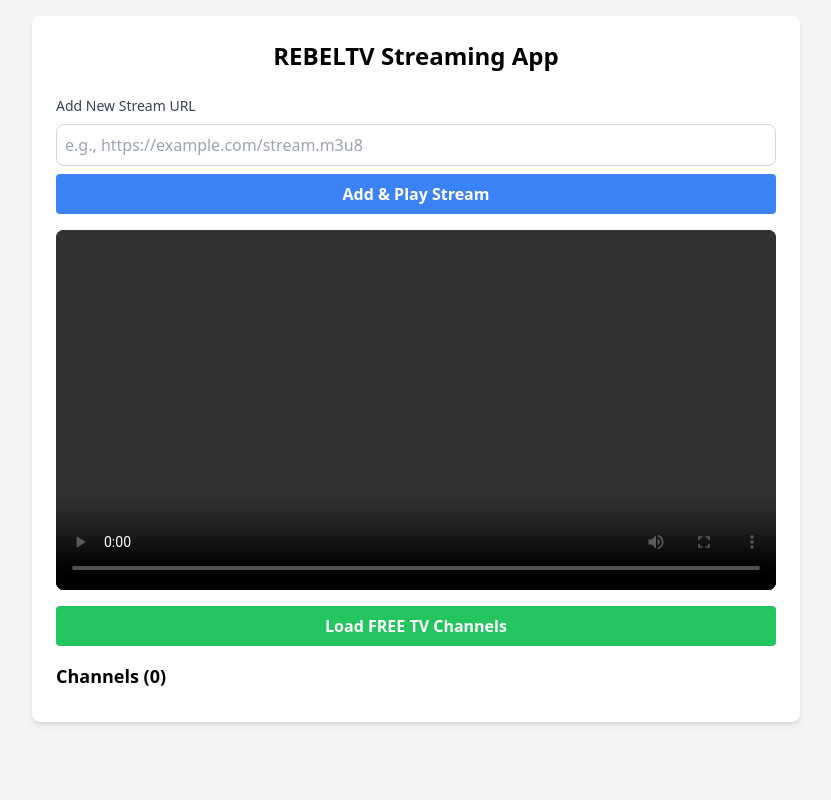
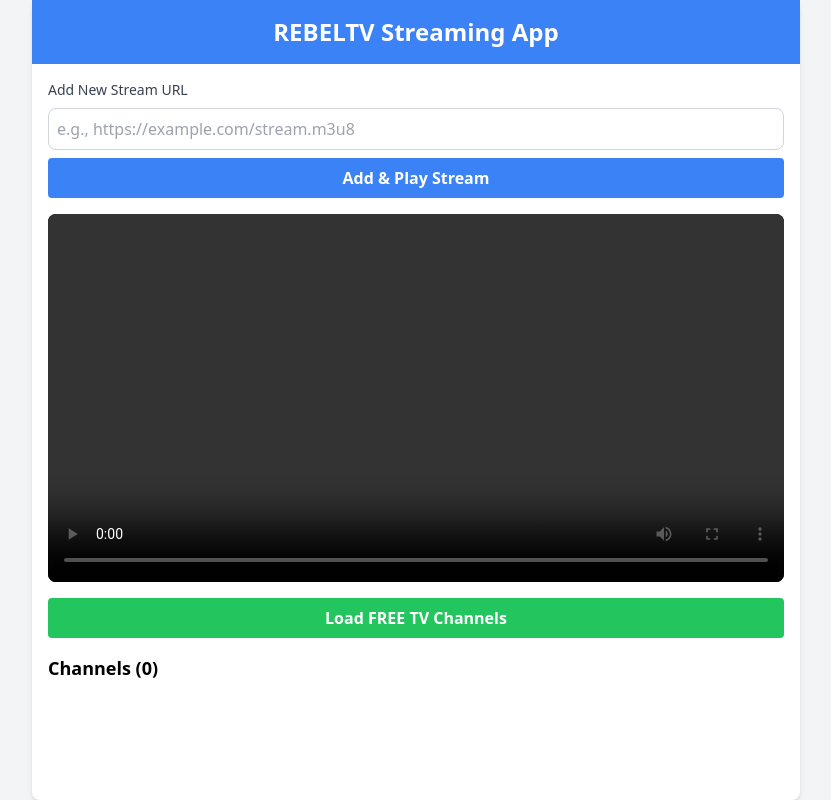
Before and after one commit to AllanKayz/rebeltv, a plain HTML site: page index.html in a window 1280 px wide. Shown: the whole page, without its empty margins (224-1055 px from the left). Drawn offline with nearby package versions, Linux system fonts and the light colour scheme.

Commit message:
Update index.html

```diff
--- a/index.html
+++ b/index.html
@@ -1,4 +1,3 @@
-
 <!DOCTYPE html>
 <html lang="en">
 <head>
@@ -7,11 +6,40 @@
   <title>REBELTV Streaming App</title>
   <script src="https://cdn.tailwindcss.com"></script>
   <script src="https://cdn.jsdelivr.net/npm/hls.js@latest"></script>
+  <style>
+    /* Ensure the app takes full screen height */
+    html, body {
+      height: 100%;
+      margin: 0;
+    }
+
+    /* Custom styling for the container to fit the screen */
+    #app-container {
+      display: flex;
+      flex-direction: column;
+      height: 100%; /* Full height */
+    }
+
+    /* Make the channel list scrollable and fit available space */
+    #channel-list {
+      overflow-y: auto;
+      flex: 1; /* Takes remaining space */
+    }
+
+    video {
+      max-height: 60vh; /* Restrict video height to make room for other elements */
+    }
+  </style>
 </head>
-<body class="bg-gray-100 min-h-screen flex flex-col items-center p-4">
-  <div class="w-full max-w-3xl bg-white rounded-lg shadow-md p-6">
-    <h1 class="text-2xl font-bold text-center mb-6">REBELTV Streaming App</h1>
+<body class="bg-gray-100">
+  <div id="app-container" class="w-full max-w-3xl mx-auto bg-white rounded-lg shadow-md">
+    <!-- App Title -->
+    <header class="p-4 bg-blue-500 text-white text-center">
+      <h1 class="text-2xl font-bold">REBELTV Streaming App</h1>
+    </header>
 
+    <!-- Main Content -->
+    <main class="flex flex-col flex-grow p-4">
       <!-- Add Stream Section -->
       <div class="mb-4">
         <label for="new-stream-url" class="block text-sm font-medium text-gray-700 mb-2">Add New Stream URL</label>
@@ -41,7 +69,10 @@
 
       <!-- Channels List -->
       <h2 class="text-lg font-semibold mb-2">Channels (<span id="channel-count">0</span>)</h2>
-    <div id="channel-list" class="overflow-y-auto max-h-96"></div>
+      <div id="channel-list" class="overflow-y-auto max-h-96">
+        <!-- Channels with name, URL, and language will be dynamically populated -->
+      </div>
+    </main>
   </div>
 
   <script src="app.js"></script>
```
Lines whose indentation alone changed are shown as unchanged.
